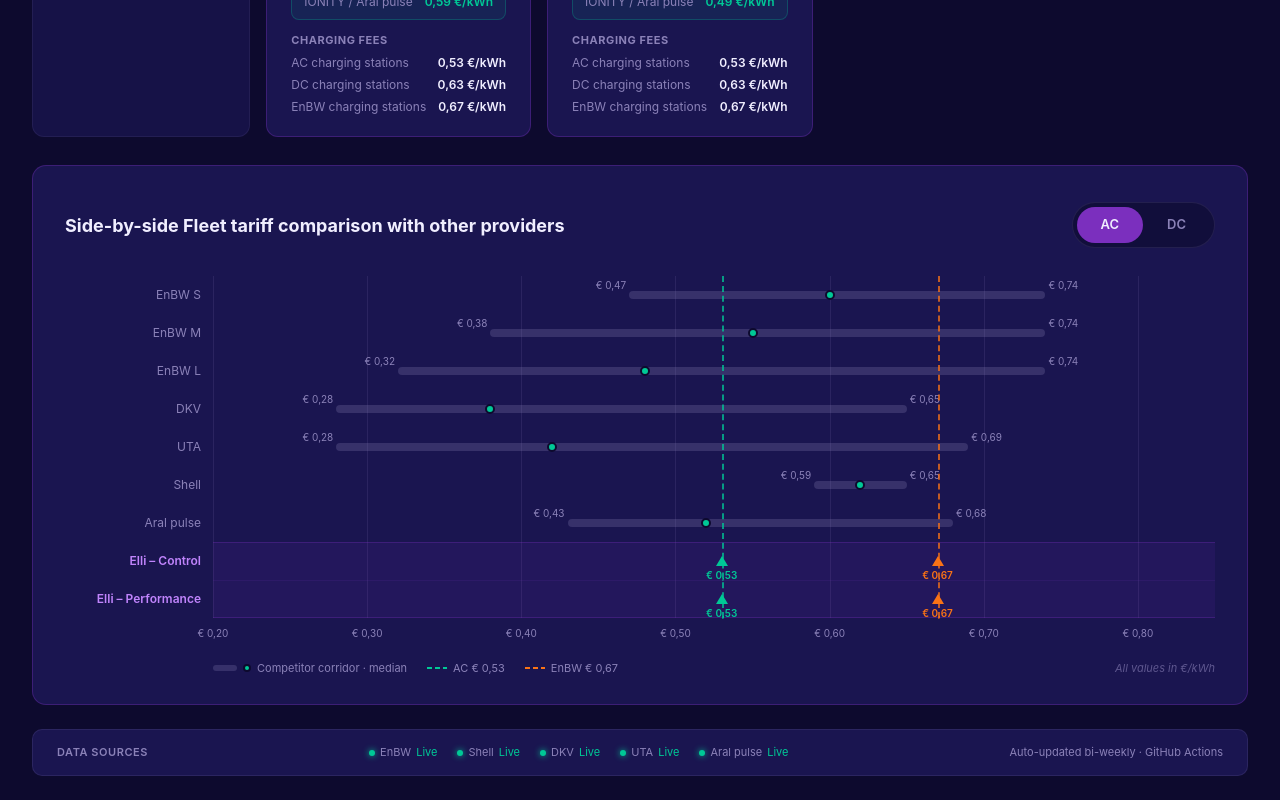
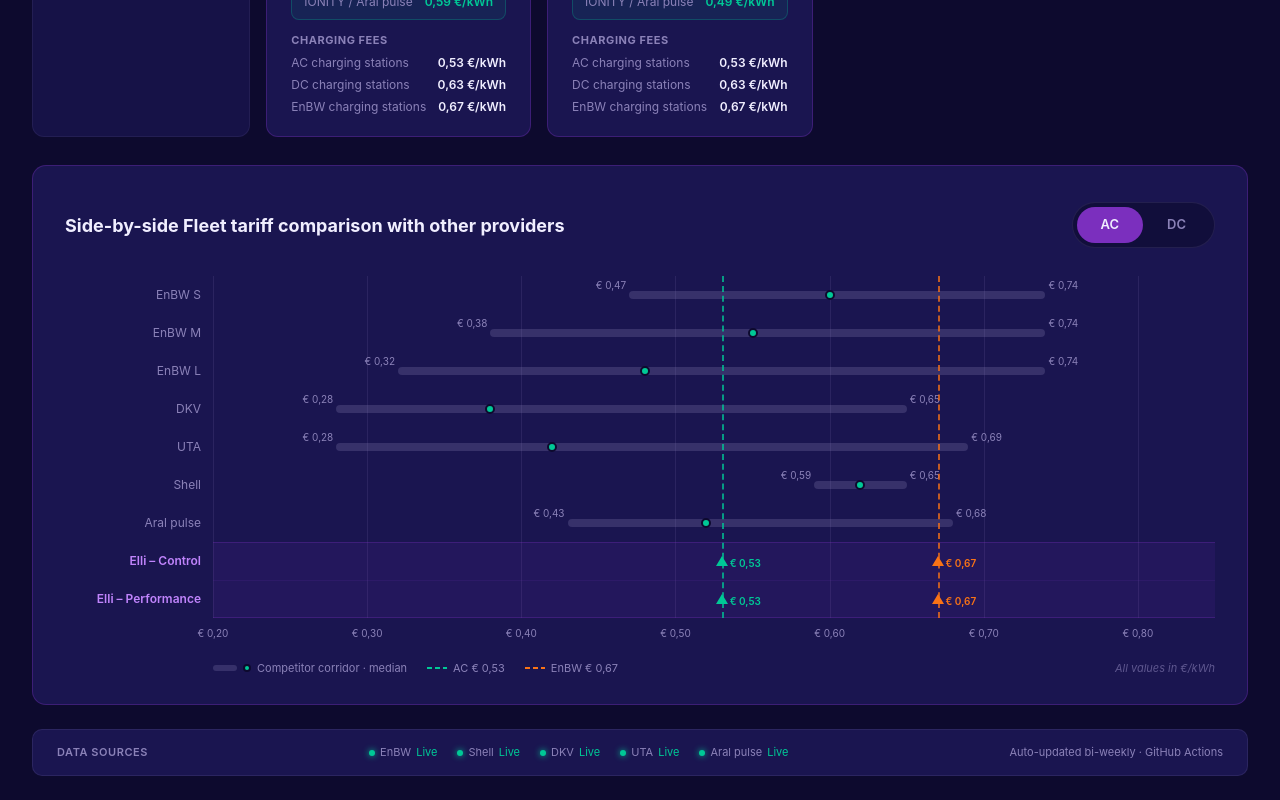
Before and after one commit to Ankita-M-44/pricing, a React (Vite) app: page / in a window 1280 px wide. Shown: the part 857-1657 px from the top of the page. Built offline with nearby package versions, Linux system fonts and the light colour scheme.

Commit message:
refactor: position elli price labels to the right of arrows

```diff
--- a/src/components/PriceCorridorChart.tsx
+++ b/src/components/PriceCorridorChart.tsx
@@ -159,8 +159,8 @@ export default function PriceCorridorChart({ competitors, elliProviders, type, t
                         <polygon points="6,0 0,10 12,10" fill={m.color} />
                       </svg>
                     </div>
-                    {/* Value label */}
-                    <div style={{ position: 'absolute', left: `${pct(m.value)}%`, top: mid + 7, transform: 'translateX(-50%)', fontSize: 10, color: m.color, whiteSpace: 'nowrap', fontWeight: 600, zIndex: 3 }}>
+                    {/* Value label — to the right of arrow */}
+                    <div style={{ position: 'absolute', left: `calc(${pct(m.value)}% + 8px)`, top: mid - 5, fontSize: 10, color: m.color, whiteSpace: 'nowrap', fontWeight: 600, zIndex: 3 }}>
                       {fmt(m.value)}
                     </div>
                   </div>
```
